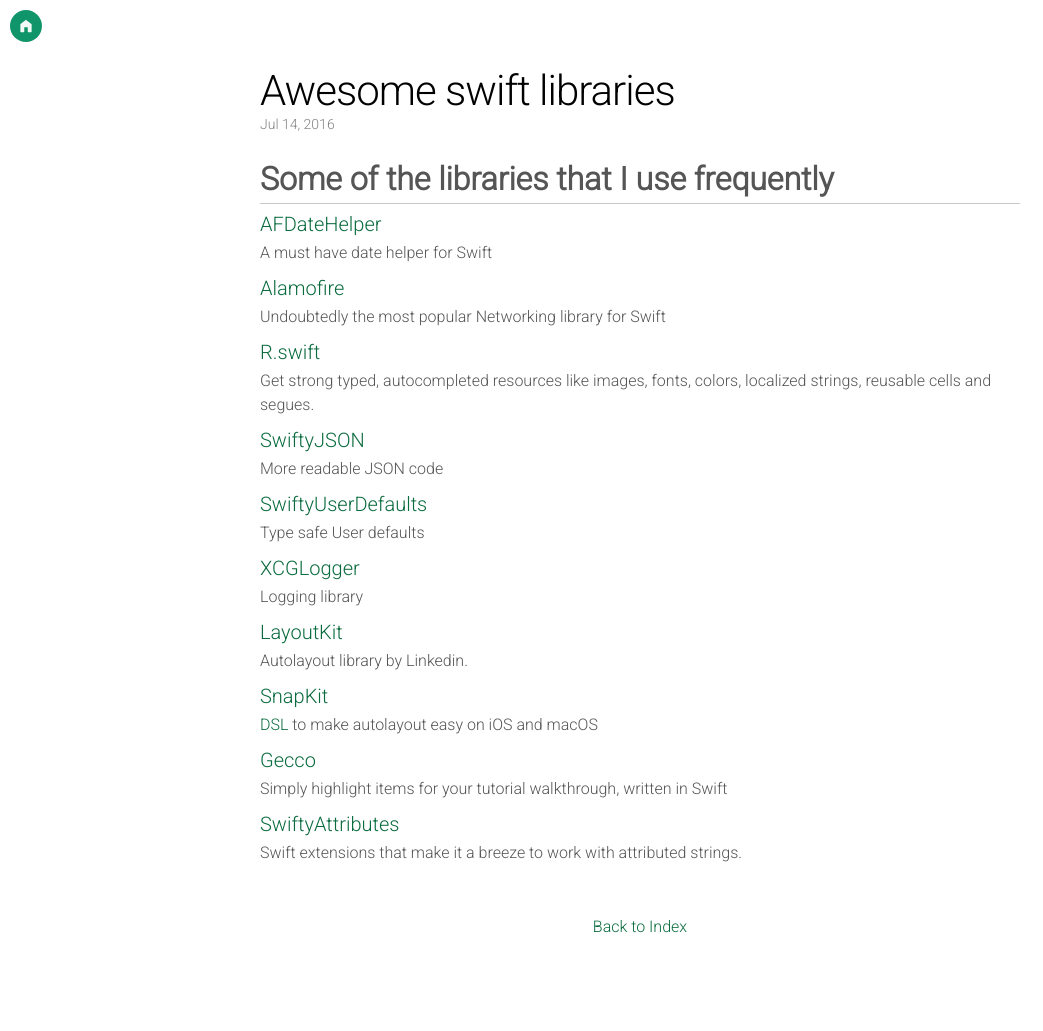
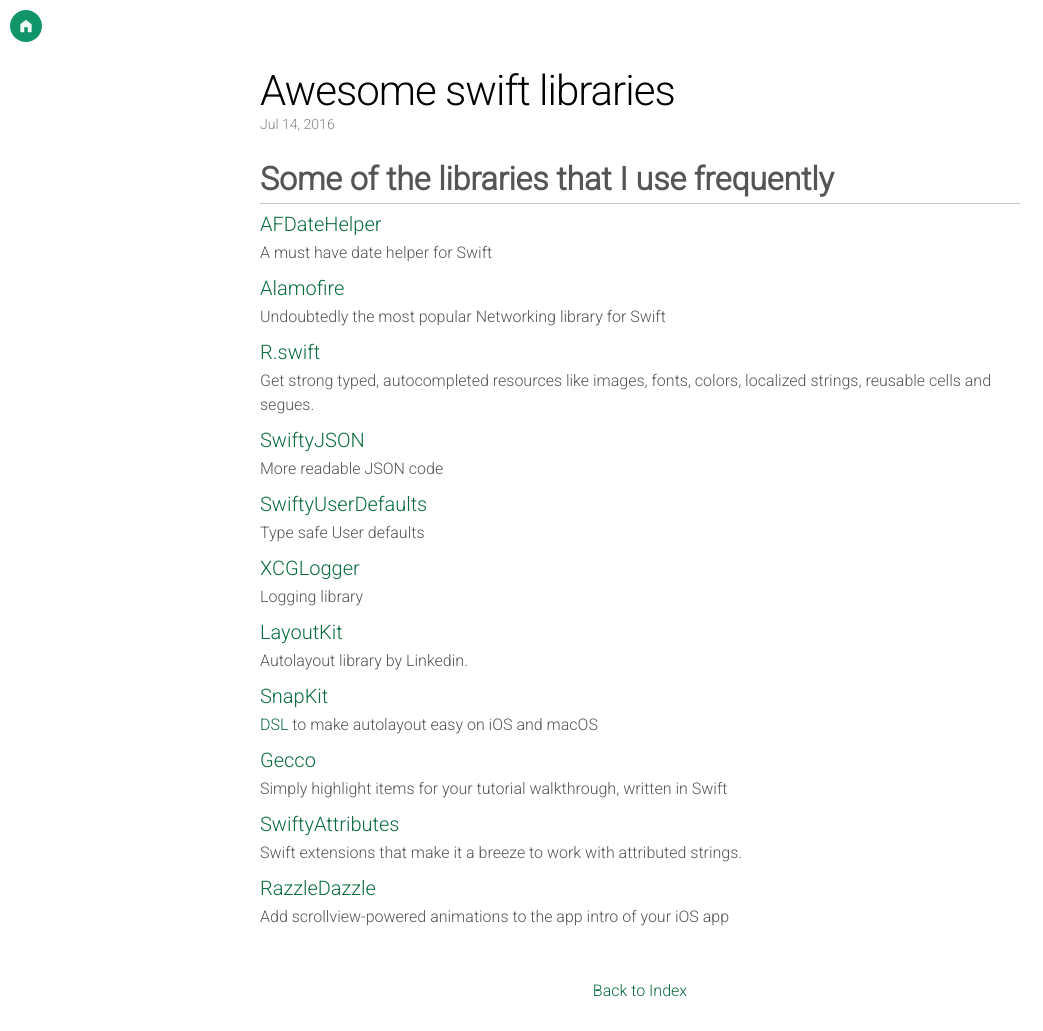
Before and after one commit to naweel1496/Naweel-Anwer-Developer-Portfolio, a Jekyll site: the page built from _posts/2016-07-14-Awesome-Swift-Libraries.md, in a window 1280 px wide. Shown: the whole page, without its empty margins (0-1043 px from the left). Built offline with Jekyll 4.4.1, drawn with Linux system fonts in a browser that asks for light colours; before the commit the page ends 967 px from its top, so only the background shows below that.

Commit message:
Added RazzleDazzle

```diff
--- a/_posts/2016-07-14-Awesome-Swift-Libraries.md
+++ b/_posts/2016-07-14-Awesome-Swift-Libraries.md
@@ -35,3 +35,6 @@
 
 #### [SwiftyAttributes](https://github.com/eddiekaiger/SwiftyAttributes)
 Swift extensions that make it a breeze to work with attributed strings.
+
+#### [RazzleDazzle](https://github.com/IFTTT/RazzleDazzle)
+Add scrollview-powered animations to the app intro of your iOS app
```
